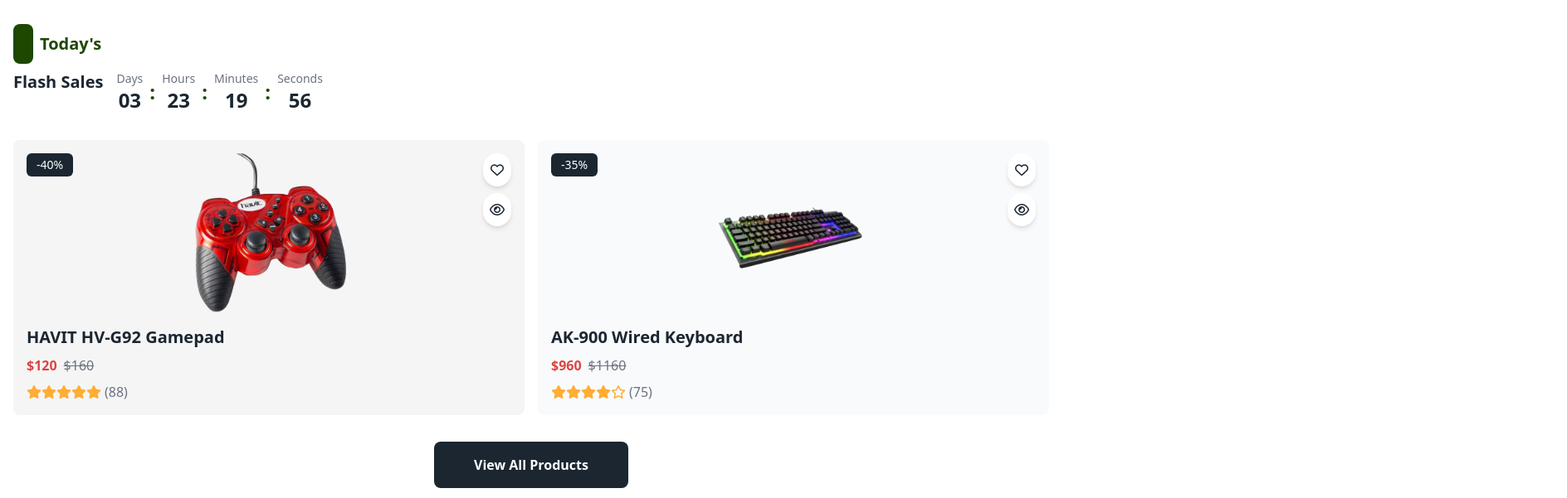
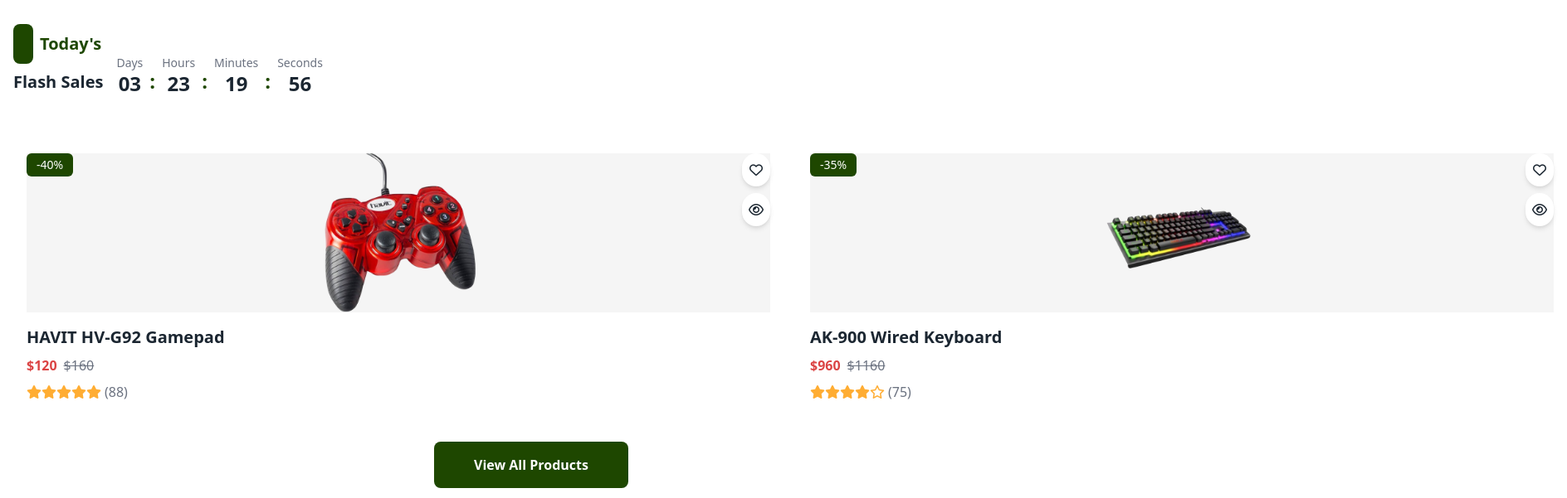
Before and after one commit to pyth0nkod3r/9jacart-tailwind, a plain HTML site: page index.html in a window 1280 px wide. Shown: the part 423-1024 px from the top of the page at 83% size, 1888 px wide, since content can reach past the window. Drawn offline with nearby package versions, Linux system fonts and the light colour scheme.

Commit message:
categories section -index.html

```diff
--- a/index.html
+++ b/index.html
@@ -142,34 +142,57 @@
             <!-- Timer -->
             <div class="flex items-center gap-2 text-2xl">
               <div class="flex flex-col items-center">
-                <span class="text-sm text-gray-500">Days</span>
-                <span class="text-[#1B2631] font-bold">03</span>
+                <span class="text-sm text-gray-500 relative top-[-19px]"
+                  >Days</span
+                >
+                <span class="text-[#1B2631] font-bold relative top-[-20px]"
+                  >03</span
+                >
               </div>
-              <span class="text-[#1E4700] font-bold">:</span>
+              <span class="text-[#1E4700] font-bold relative top-[-13px]"
+                >:</span
+              >
               <div class="flex flex-col items-center">
-                <span class="text-sm text-gray-500">Hours</span>
-                <span class="text-[#1B2631] font-bold">23</span>
+                <span class="text-sm text-gray-500 relative top-[-19px]"
+                  >Hours</span
+                >
+                <span class="text-[#1B2631] font-bold relative top-[-20px]"
+                  >23</span
+                >
               </div>
-              <span class="text-[#1E4700] font-bold">:</span>
+              <span class="text-[#1E4700] font-bold relative top-[-13px]"
+                >:</span
+              >
               <div class="flex flex-col items-center">
-                <span class="text-sm text-gray-500">Minutes</span>
-                <span class="text-[#1B2631] font-bold">19</span>
+                <span class="text-sm text-gray-500 relative top-[-19px]"
+                  >Minutes</span
+                >
+                <span class="text-[#1B2631] font-bold relative top-[-20px]"
+                  >19</span
+                >
               </div>
-              <span class="text-[#1E4700] font-bold">:</span>
+              <span class="text-[#1E4700] font-bold relative top-[-13px]"
+                >:</span
+              >
               <div class="flex flex-col items-center">
-                <span class="text-sm text-gray-500">Seconds</span>
-                <span class="text-[#1B2631] font-bold">56</span>
+                <span class="text-sm text-gray-500 relative top-[-19px]"
+                  >Seconds</span
+                >
+                <span class="text-[#1B2631] font-bold relative top-[-20px]"
+                  >56</span
+                >
               </div>
             </div>
           </div>
         </div>
 
         <!-- Product Grid -->
-        <div class="grid grid-cols-2 gap-4 sm:grid-cols-2">
+        <div class="grid grid-cols-2 min-w-[150%] gap-4 overflow-hidden">
           <!-- Product Card 1 -->
-          <article class="bg-[#F5F5F5] rounded-lg p-4 relative">
+          <article class="rounded-lg p-4 relative">
+            <div class="bg-[#F5F5F5]">
               <span
-              class="absolute top-4 left-4 bg-[#1B2631] text-white px-3 py-1 rounded-md text-sm"
+                class="absolute top-4 left-4 bg-[#1E4700] text-white px-3 py-1 rounded-md text-sm"
                 >-40%</span
               >
               <div class="absolute top-4 right-4 flex flex-col gap-2">
@@ -185,6 +208,8 @@
                 alt="HAVIT HV-G92 Gamepad"
                 class="w-full h-48 object-contain mb-4"
               />
+            </div>
+            <span class="bg-green-700">
               <h4 class="text-[#1B2631] text-xl font-semibold mb-2">
                 HAVIT HV-G92 Gamepad
               </h4>
@@ -202,12 +227,14 @@
                 </div>
                 <span class="text-gray-500">(88)</span>
               </div>
+            </span>
           </article>
 
           <!-- Product Card 2 -->
-          <article class="bg-gray-50 rounded-lg p-4 relative">
+          <article class="rounded-lg p-4 relative">
+            <div class="bg-[#F5F5F5]">
               <span
-              class="absolute top-4 left-4 bg-[#1B2631] text-white px-3 py-1 rounded-md text-sm"
+                class="absolute top-4 left-4 bg-[#1E4700] text-white px-3 py-1 rounded-md text-sm"
                 >-35%</span
               >
               <div class="absolute top-4 right-4 flex flex-col gap-2">
@@ -223,6 +250,8 @@
                 alt="AK-900 Wired Keyboard"
                 class="w-full h-48 object-contain mb-4"
               />
+            </div>
+            <span class="bg-green-700">
               <h4 class="text-[#1B2631] text-xl font-semibold mb-2">
                 AK-900 Wired Keyboard
               </h4>
@@ -240,6 +269,7 @@
                 </div>
                 <span class="text-gray-500">(75)</span>
               </div>
+            </span>
           </article>
         </div>
 
@@ -247,7 +277,7 @@
         <div class="mt-8 text-center">
           <a
             href="#"
-            class="inline-block bg-[#1B2631] text-white px-12 py-4 rounded-lg font-semibold"
+            class="inline-block bg-[#1E4700] text-white px-12 py-4 rounded-lg font-semibold"
             >View All Products</a
           >
         </div>
```
Lines whose indentation alone changed are shown as unchanged.
